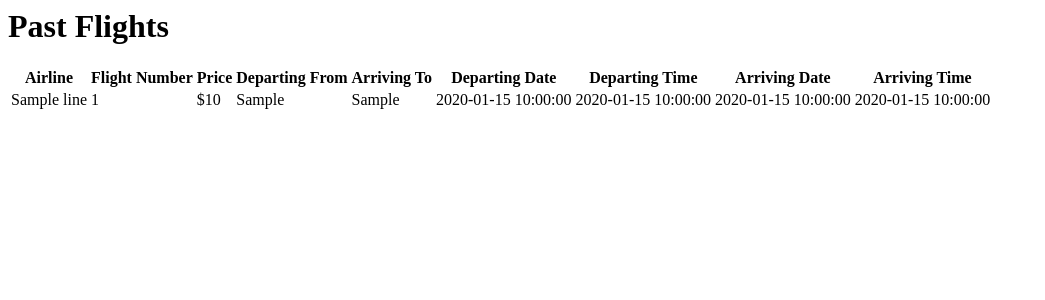
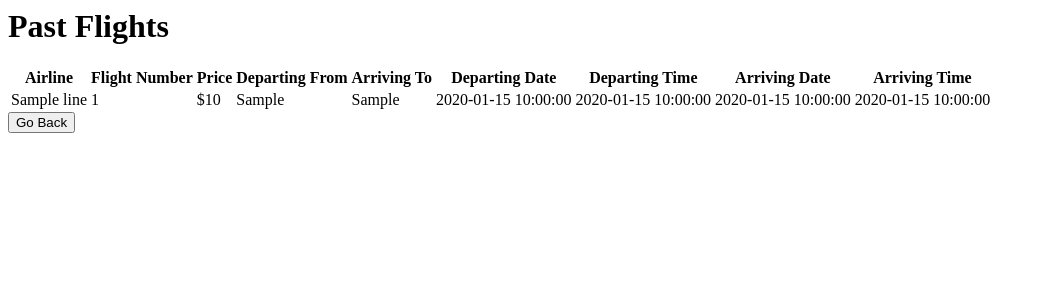
Before and after one commit to alival000/cs3083-project, a Flask app: template templates/staff_past_flights.html in a window 1280 px wide. Shown: the top 300 px of the page, without its empty margins (0-1045 px from the left). Run offline with Flask 2, Linux system fonts and the light colour scheme; the template is opened without the code that fills it: most values are stand-ins (such as "Sample title", 1, 10 or a date in 2020).

Commit message:
added back buttons to staff pages

```diff
--- a/templates/staff_customer_flight_info.html
+++ b/templates/staff_customer_flight_info.html
@@ -25,5 +25,8 @@
     <h1>We're sorry, we couldn't find any results for your request.</h1>
     <a href="/">Try again</a>
   {% endif %}
+  <form action="/goBack" method="POST">
+    <input type="submit" name="staff" value = "Go Back"/></form>
+  </form>
 </body>
 </html>
--- a/templates/staff_customer_flight_info_options.html
+++ b/templates/staff_customer_flight_info_options.html
@@ -6,5 +6,8 @@
     <input type="text" name="flightnum" placeholder="Flight Number" required/></br>
     <input type="submit" value="Search"/>
   </form>
+  <form action="/goBack" method="POST">
+    <input type="submit" name="staff" value = "Go Back"/></form>
+  </form>
 </body>
 </html>
--- a/templates/staff_flight_view_options.html
+++ b/templates/staff_flight_view_options.html
@@ -43,5 +43,8 @@
     <form action="/flightCustomerInfoOptions" method="GET">
       <button type="submit">Customer to Flight Information</button>
     </form>
+    <form action="/goBack" method="POST">
+      <input type="submit" name="staff" value = "Go Back"/></form>
+    </form>
 </body>
 </html>
--- a/templates/staff_future_flights.html
+++ b/templates/staff_future_flights.html
@@ -39,5 +39,8 @@
     <h1>We're sorry, we couldn't find any flights for that range of dates.</h1>
     <a href="/">Try again</a>
   {% endif %}
+  <form action="/goBack" method="POST">
+    <input type="submit" name="staff" value = "Go Back"/></form>
+  </form>
 </body>
 </html>
--- a/templates/staff_future_flights_options.html
+++ b/templates/staff_future_flights_options.html
@@ -11,5 +11,8 @@
     <input type="date" name="date2" placeholder="date"required/></br>
     <input type="submit" value="Search"/>
   </form>
+  <form action="/goBack" method="POST">
+    <input type="submit" name="staff" value = "Go Back"/></form>
+  </form>
 </body>
 </html>
--- a/templates/staff_past_flights.html
+++ b/templates/staff_past_flights.html
@@ -38,5 +38,8 @@
   {% if error %}
     <h1>We're sorry, we couldn't find any flights for that range of dates.</h1>
   {% endif %}
+  <form action="/goBack" method="POST">
+    <input type="submit" name="staff" value = "Go Back"/></form>
+  </form>
 </body>
 </html>
--- a/templates/staff_past_flights_options.html
+++ b/templates/staff_past_flights_options.html
@@ -11,5 +11,8 @@
     <input type="date" name="date2" placeholder="date"required/></br>
     <input type="submit" value="Search"/>
   </form>
+  <form action="/goBack" method="POST">
+    <input type="submit" name="staff" value = "Go Back"/></form>
+  </form>
 </body>
 </html>
```
